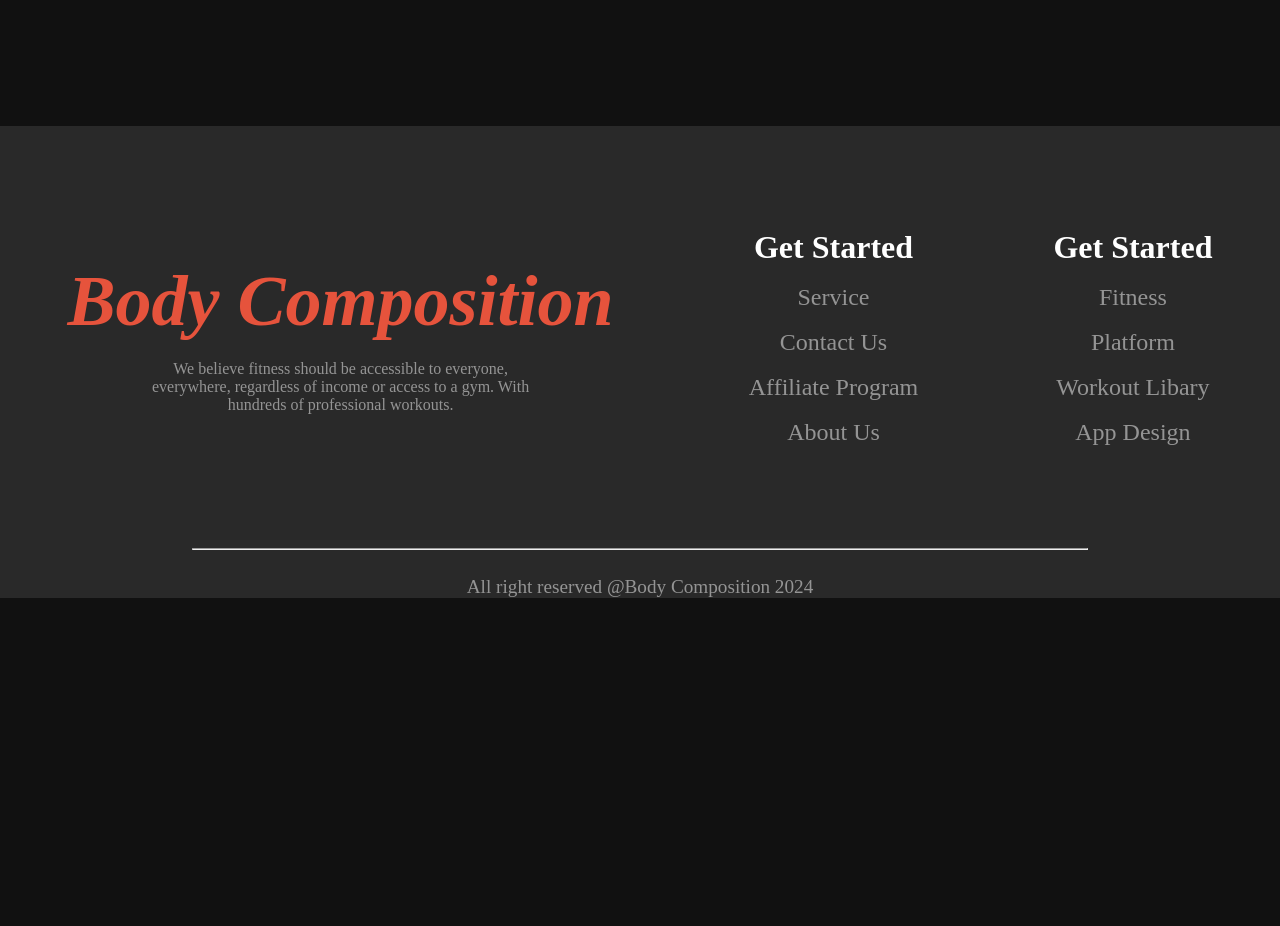
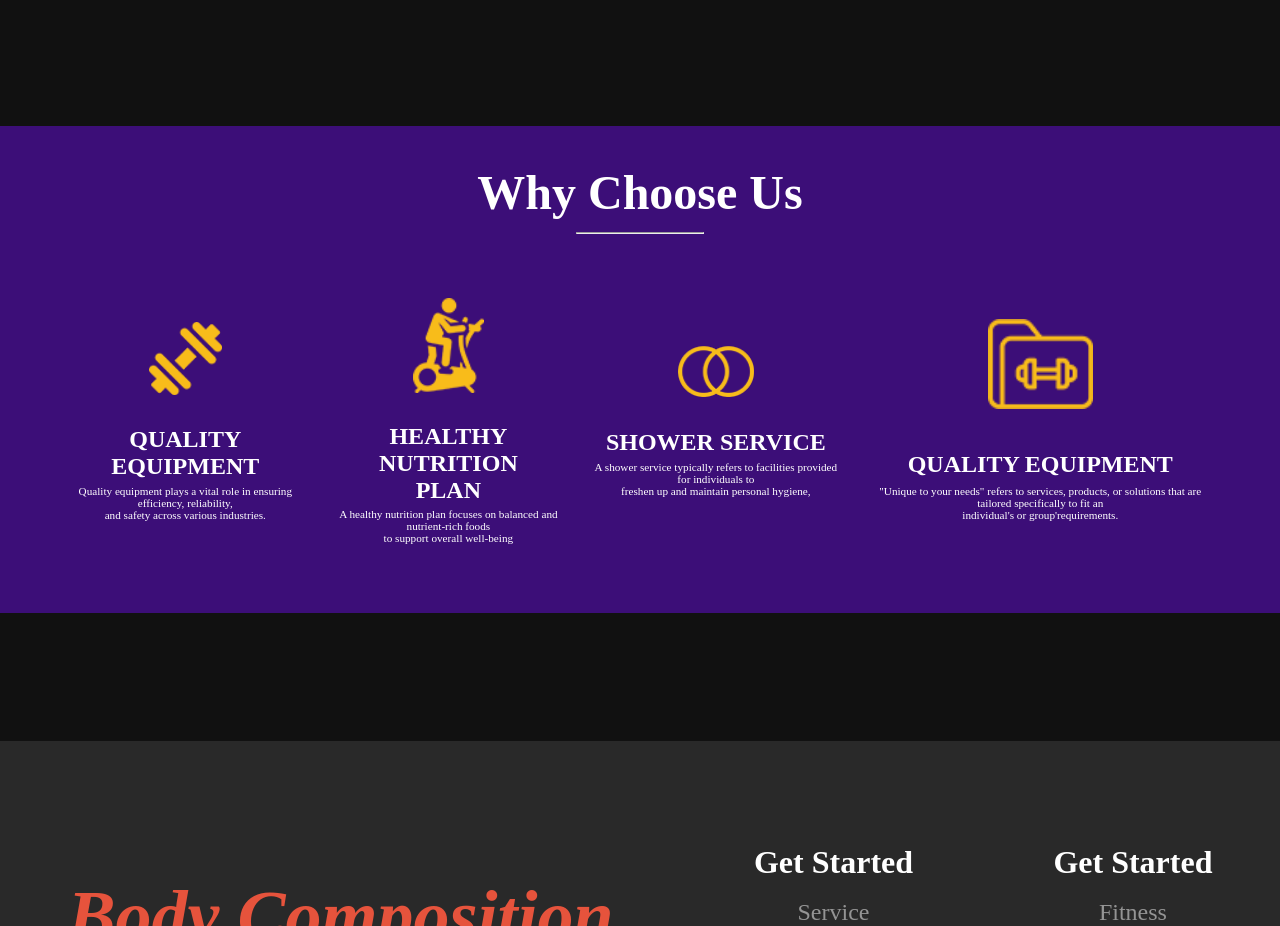
Before and after one commit to siamkhan7426/Assignmnet-2, a plain HTML site: page index.html in a window 1280 px wide. Shown: the part 3133-4059 px from the top of the page. Before the commit the page ends 3731 px from the top, so only its background shows below. Drawn offline with Linux system fonts and the light colour scheme.

Commit message:
why section done

```diff
--- a/css/responsive.css
+++ b/css/responsive.css
@@ -113,9 +113,20 @@
      margin-bottom: 3%;
 
  }
-
     .abt{
         margin-bottom: 10%;
     }
+    .why-main-section-parent {
+        margin-top: 65%;
+    }
+    .why-titel{
+        padding-top: 5%;
+    }
+    .why-card-section p{
+        padding-bottom: 5%;
+    }
+    .why-section-child{
+        flex-direction: column;
+    }
 
     }
--- a/css/style.css
+++ b/css/style.css
@@ -414,6 +414,56 @@ select#active{
 }
 /* meet section  end*/
 
+/* why sectuon star */
+.why-main-section-parent{
+    max-width: 1400px;
+    height: auto;
+    background-color: #3C0E78;
+    margin-top: 10%;
+}
+.why-titel h1{
+    font-size: 3rem;
+    font-weight: bold;
+    text-align: center;
+    color: #FFFFFF;
+    padding-top: 3%;
+    margin-bottom: 1%;
+
+
+}
+.why-titel hr{
+    width: 10%;
+    margin: auto;
+    color: #F8BC1A;
+}
+.why-section-child{
+    width: 100%;
+    padding: 5%;
+    text-align: center;
+    display: flex;
+    flex-direction: row;
+    justify-content: space-around;
+    align-items: center;
+    gap: 2%;
+}
+.why-card-section img{
+        width: 30%;
+        padding-bottom: 10%;
+        object-fit: cover;
+        background-position: center;
+
+}
+.why-section-child h1{
+    color: #FFFFFF;
+    font-size: 1.5rem;
+    margin-bottom: 2%;
+    margin-top: 1%;
+}
+.why-section-child p{
+    color: #FFFFFF;
+    font-size: 0.7rem;
+    margin-bottom: 2%;
+}
 
 /* footer */
 footer{
@@ -453,7 +503,7 @@ footer{
     color: #FFFFFF80;
 
 }
-hr{
+#f-hr{
     width: 70%;
     margin: auto;
     margin-top: 8%;
@@ -466,3 +516,4 @@ hr{
     font-size: 1.2rem;
     color: #FFFFFF80;
 }
+/* footer end */
--- a/index.html
+++ b/index.html
@@ -246,6 +246,40 @@
 
                </section>
                 <!-- Meet section end -->
+                  <!--why-section  -->
+                  <section class="why-main-section-parent">
+                    <div class="why-titel">
+                        <h1>Why Choose Us</h1>
+                        <hr class="">
+                    </div>
+                    <div class="why-section-child">
+                        <!-- card 1 -->
+                        <div class="why-card-section">
+                            <img src="./images/u-1.png" alt="">
+                            <h1>QUALITY EQUIPMENT</h1>
+                            <p>Quality equipment plays a vital role in ensuring efficiency, reliability, <br> and safety across various industries.</p>
+                        </div>
+                        <!-- card 2 -->
+                        <div class="why-card-section">
+                            <img src="./images/u-2.png" alt="">
+                            <h1>HEALTHY NUTRITION <br> PLAN</h1>
+                            <p>A healthy nutrition plan focuses on balanced and nutrient-rich foods <br> to support overall well-being</p>
+                        </div>
+                        <!-- card 3 -->
+                        <div class="why-card-section">
+                            <img src="./images/u-3.png" alt="">
+                            <h1>SHOWER SERVICE</h1>
+                            <p>A shower service typically refers to facilities provided for individuals to <br> freshen up and maintain personal hygiene,</p>
+                        </div>
+                        <!-- card 4 -->
+                        <div class="why-card-section">
+                            <img src="./images/u-4.png" alt="">
+                            <h1>QUALITY EQUIPMENT</h1>
+                            <p>"Unique to your needs" refers to services, products, or solutions that are tailored specifically to fit an <br> individual's or group'requirements.</p>
+                        </div>
+                    </div>
+
+                  </section>
     </main>
     <!-- Footer Section -->
      <footer>
@@ -278,7 +312,7 @@
             </div>
         </div>
         <div>
-            <hr>
+            <hr id="f-hr">
             <p class="footer-p">All right reserved @Body Composition 2024</p>
         </div>
      </footer>
```
Also changed, not shown: images/u-1.png (added), images/u-2.png (added), images/u-3.png (added), images/u-4.png (added).
